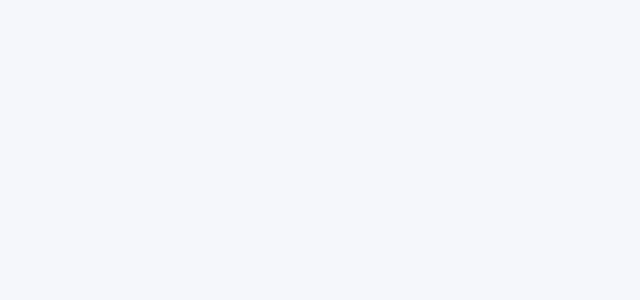
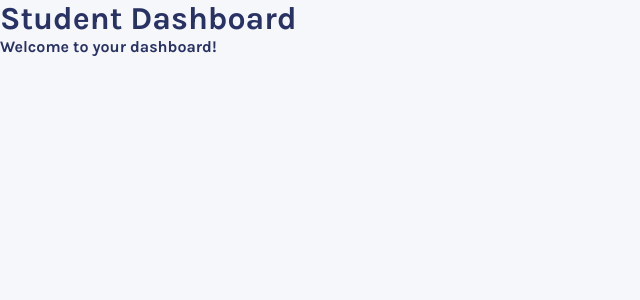
Before and after one commit to habibma/quizzical, a React (Vite) app: page /student in a window 1280 px wide. Before the commit this address had no page. Shown: the top 300 px of the page, without its empty margins (0-640 px from the left). Built offline with nearby package versions, Linux system fonts and the light colour scheme.

Commit message:
To build pages for different users

```diff
--- a/src/pages/Public/components/Header/navItems.js
+++ b/src/pages/Public/components/Header/navItems.js
@@ -10,6 +10,18 @@ export const navItems = [
   },
   {
     path: "/admin",
-    title: "Admin"
+    title: "Platform Admin"
+  },
+  {
+    path: "/principal",
+    title: "Principal"
+  },
+  {
+    path: "/teacher",
+    title: "Teacher"
+  },
+  {
+    path: "/student",
+    title: "Student"
   }
 ];
--- /dev/null
+++ b/src/pages/SchoolAdmin/Dashboard/Dashboard.jsx
@@ -0,0 +1,11 @@
+
+const Dashboard = () => {
+    return (
+        <div>
+            <h1>School Admin Dashboard</h1>
+            <p>Welcome to your dashboard!</p>
+        </div>
+    );
+};
+
+export default Dashboard;
--- /dev/null
+++ b/src/pages/Student/Dashboard/Dashboard.jsx
@@ -0,0 +1,11 @@
+
+const Dashboard = () => {
+    return (
+        <div>
+            <h1>Student Dashboard</h1>
+            <p>Welcome to your dashboard!</p>
+        </div>
+    );
+};
+
+export default Dashboard;
--- /dev/null
+++ b/src/pages/Teacher/Dashboard/Dashboard.jsx
@@ -0,0 +1,11 @@
+
+const Dashboard = () => {
+    return (
+        <div>
+            <h1>Teacher Dashboard</h1>
+            <p>Welcome to your dashboard!</p>
+        </div>
+    );
+};
+
+export default Dashboard;
--- a/src/routes/AppRoutes.jsx
+++ b/src/routes/AppRoutes.jsx
@@ -16,6 +16,12 @@ import Statistics from '../pages/PlatformAdmin/Statistics/Statistics.jsx'
 import Themes from '../pages/PlatformAdmin/Themes/Themes.jsx'
 import Api from '../pages/PlatformAdmin/Api/Api'
 import Repositories from '../pages/PlatformAdmin/Repositories/Repos'
+// principal pages
+import PrincipalDashboard from '../pages/SchoolAdmin/Dashboard/Dashboard.jsx'
+// teacher pages
+import TeacherDashboard from '../pages/Teacher/Dashboard/Dashboard.jsx'
+// student pages
+import StudentDashboard from '../pages/Student/Dashboard/Dashboard.jsx'
 // context providers
 import { QuestionsProvider } from '../context/Admin/QuestionsContext.jsx'
 import { QuizProvider } from '../context/Public/QuizContext.jsx'
@@ -23,22 +29,22 @@ import { QuizProvider } from '../context/Public/QuizContext.jsx'
 function AppRoutes({ theme, toggleTheme }) {
     return (
         <Routes>
-            <Route
-                path="/"
-                element={
+            <Route path="/" element={
                 <QuizProvider>
                     <PublicLayout
                         theme={theme}
                         toggleTheme={toggleTheme}
                     />
                 </QuizProvider>
-                }
-            >
+            }>
                 <Route index element={<Home />} />
                 <Route path="quiz" element={<Quiz />} />
                 <Route path="result" element={<Result />} />
                 <Route path="about" element={<About />} />
             </Route>
+            <Route path="/principal" element={<PrincipalDashboard />} />
+            <Route path="/teacher" element={<TeacherDashboard />} />
+            <Route path="/student" element={<StudentDashboard />} />
             <Route path="/admin" element={<AdminLayout theme={theme} toggleTheme={toggleTheme} />} >
                 <Route index element={<Dashboard />} />
                 <Route path="questions" element={
```
Lines whose indentation alone changed are shown as unchanged.
